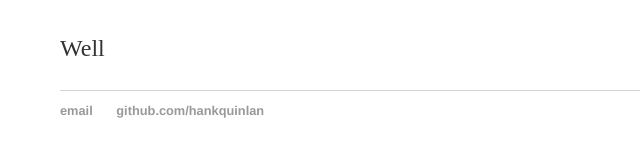
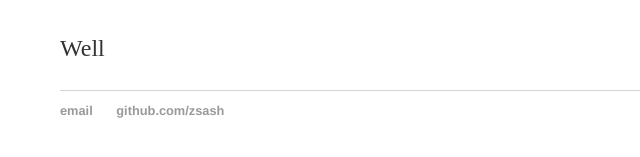
Before and after one commit to zsash/zsash.github.io, a Jekyll site: the page built from _posts/2018-07-27-Sai-Launches.md, in a window 1280 px wide. Shown: the part 223-380 px from the top of the page, without its empty margins (132-772 px from the left). Built offline with Jekyll 4.4.1, drawn with Linux system fonts in a browser that asks for light colours.

Commit message:
Update default.html

```diff
--- a/_layouts/default.html
+++ b/_layouts/default.html
@@ -21,8 +21,8 @@
 			</div><!-- /.container -->
 			<footer>
 	    		<ul>
-	        		<li><a href="mailto:hankquinlanhub@gmail.com">email</a></li>
-	        		<li><a href="https://github.com/hankquinlan">github.com/hankquinlan</a></li>
+	        		<li><a href="mailto:zsxin1@126.com">email</a></li>
+	        		<li><a href="https://github.com/zsash">github.com/zsash</a></li>
 				</ul>
 			</footer>
 		</body>
```
